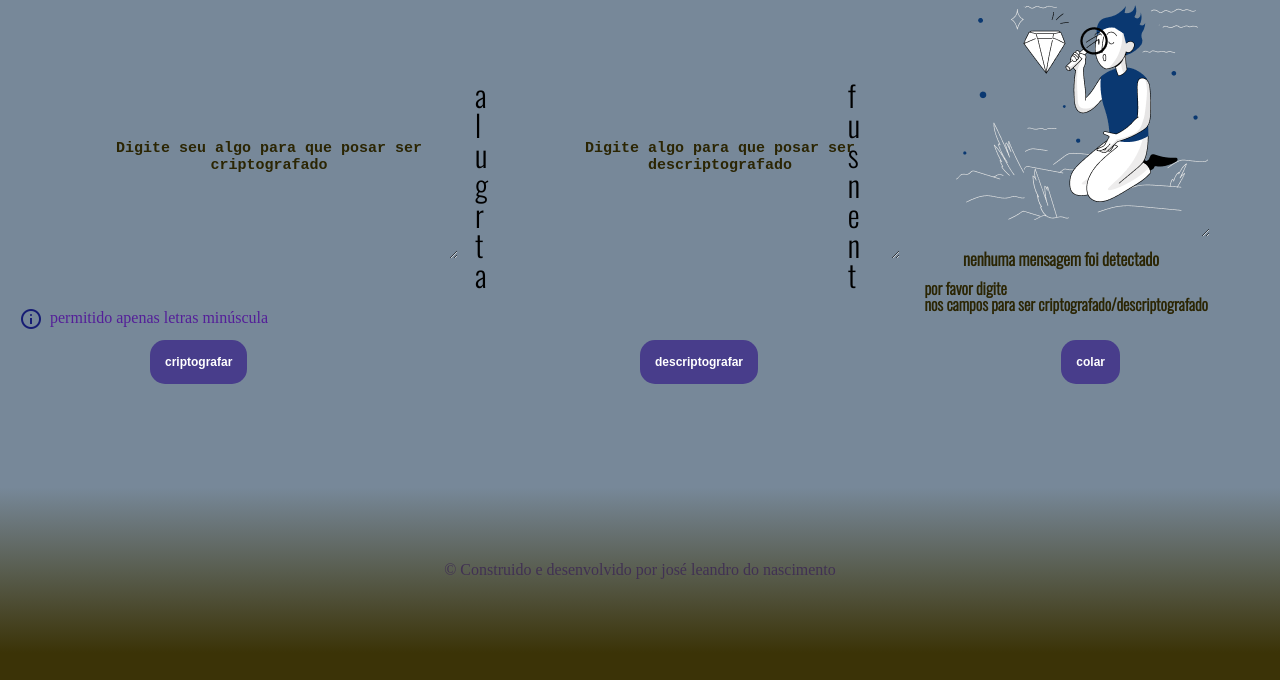
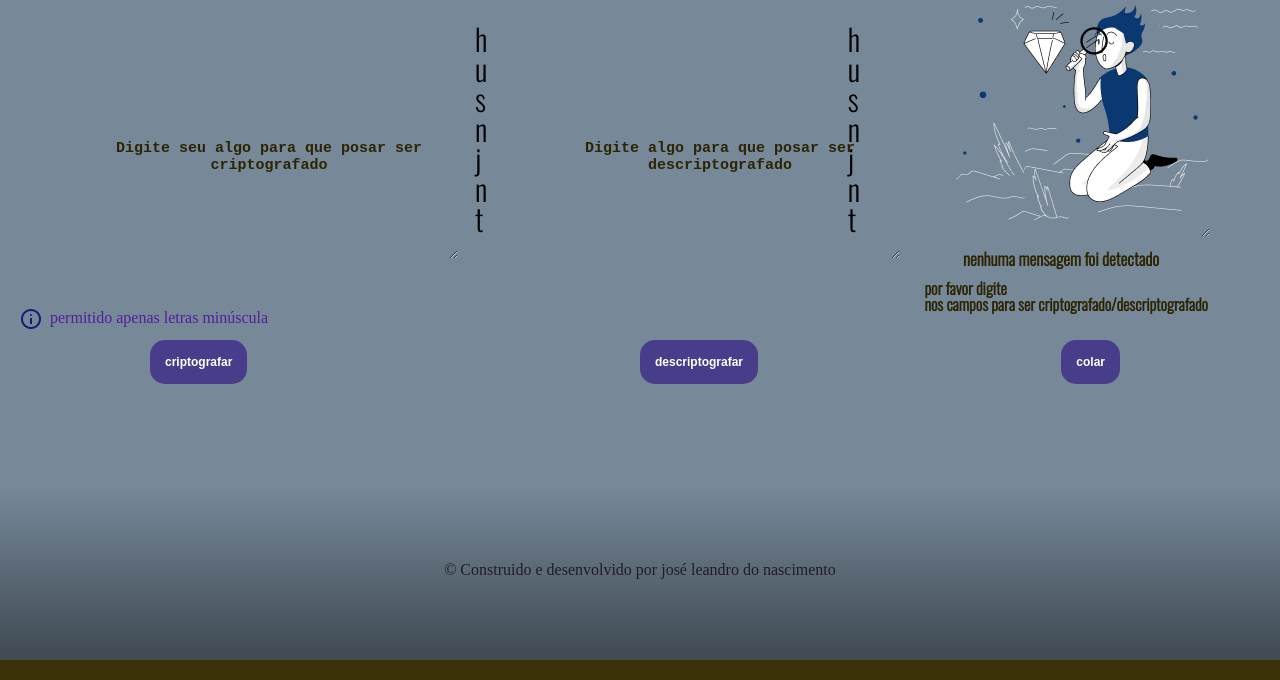
Before and after one commit to Jose-leandro/Encriptador-letras, a plain HTML site: page index.html in a window 1280 px wide. Shown: the part 120-800 px from the top of the page. Drawn offline with nearby package versions, Linux system fonts and the light colour scheme.

Commit message:
dando um troque final

```diff
--- a/css/index.css
+++ b/css/index.css
@@ -41,7 +41,7 @@
 .decoration {
 	font-size: 30px;
 	position:absolute;
-	top: 200px;
+	top: 144px;
 	right: 420px;
 	font-family: 'Oswald', sans-serif;
 }
@@ -49,7 +49,7 @@
 .segdecoration {
 	font-size: 30px;
 	position: absolute;
-	top: 200px;
+	top: 144px;
 	left: 475px;
 	font-family: 'Oswald', sans-serif;
 }
@@ -208,9 +208,9 @@ footer {
 	top: 600px;
 	text-align: center;
 	line-height: 180px;
-	background: linear-gradient(#778899 4%,#3b3307 96%);
+	background: linear-gradient(#778899 4%,#414c55 96%);
 }
 
 .criador {
-	color: rgb(65, 49, 83);
+	color: rgb(33, 27, 39);
 }
--- a/index.html
+++ b/index.html
@@ -16,27 +16,27 @@
 		<header>
 			<p id="titulo">criptografando algo</p>
 			<p id="adealura">a</p>
-			<p class="lugrtadealura">lugrta</p>
+			<p class="lugrtadealura">lmxbgqta</p>
 		</header>
 		<main>
 			<img class="imagem" src="imagem\projetoone.png">
 			<div class="decoration">
-				<p>f</p>
+				<p>h</p>
 				<p>u</p>
 				<p>s</p>
 				<p>n</p>
-				<p>e</p>
+				<p>j</p>
 				<p>n</p>
 				<p>t</p>
 			</div>
 			<div class="segdecoration">
-				<p>a</p>
-				<p>l</p>
+				<p>h</p>
 				<p>u</p>
-				<p>g</p>
-				<p>r</p>
+				<p>s</p>
+				<p>n</p>
+				<p>j</p>
+				<p>n</p>
 				<p>t</p>
-				<p>a</p>
 			</div>
 			<p class="infor">nenhuma mensagem foi detectado</p>
 			<p class="seginfor">por favor digite <br> nos campos para ser criptografado/descriptografado</p>
--- a/javascript/java.js
+++ b/javascript/java.js
@@ -24,7 +24,7 @@ function criptografar(textcrip) {
 
 	for(var i=0; i < textarea.length; i++) {
 		if(textcrip.includes(textarea)) {
-		textcrip = textcrip.replace("a", "mxb");
+		textcrip = textcrip.replace("u", "mxb");
 
 		textcrip = textcrip.replaceAll("r", "gqt");
 
@@ -62,7 +62,7 @@ function descriptografar(textdescrip) {
 
 	for(var i=0; i < textareadescrip.length; i++) {
 		if(textdescrip.includes(textareadescrip)) {
-			textdescrip = textdescrip.replace("mxb", "a");
+			textdescrip = textdescrip.replace("mxb", "u");
 
 			textdescrip = textdescrip.replaceAll("gqt", "r");
 
@@ -70,7 +70,7 @@ function descriptografar(textdescrip) {
 
 			textdescrip = textdescrip.replaceAll("wyz", "i");
 
-			textdescrip = textdescrip.replaceAll("lnt", "e");
+			textdescrip = textdescrip.replaceAll("jnt", "e");
 
 			textdescrip = textdescrip.replaceAll("hus", "o");
 		}
```
